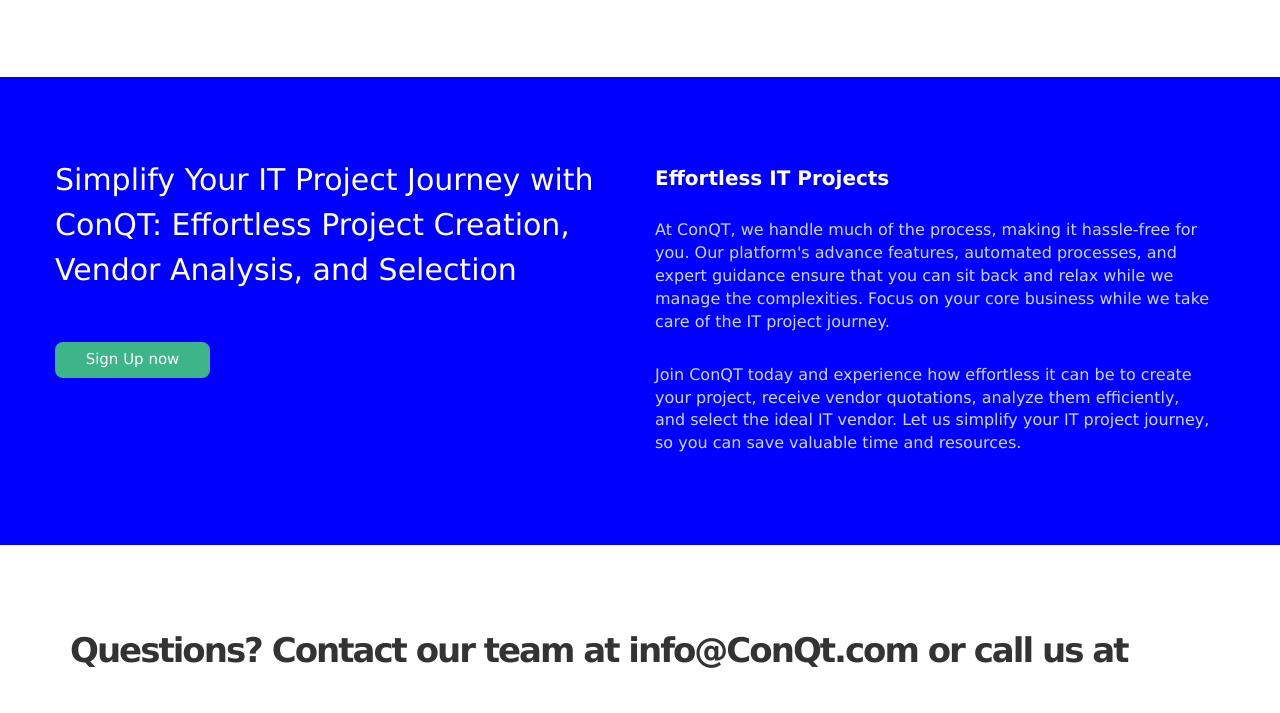
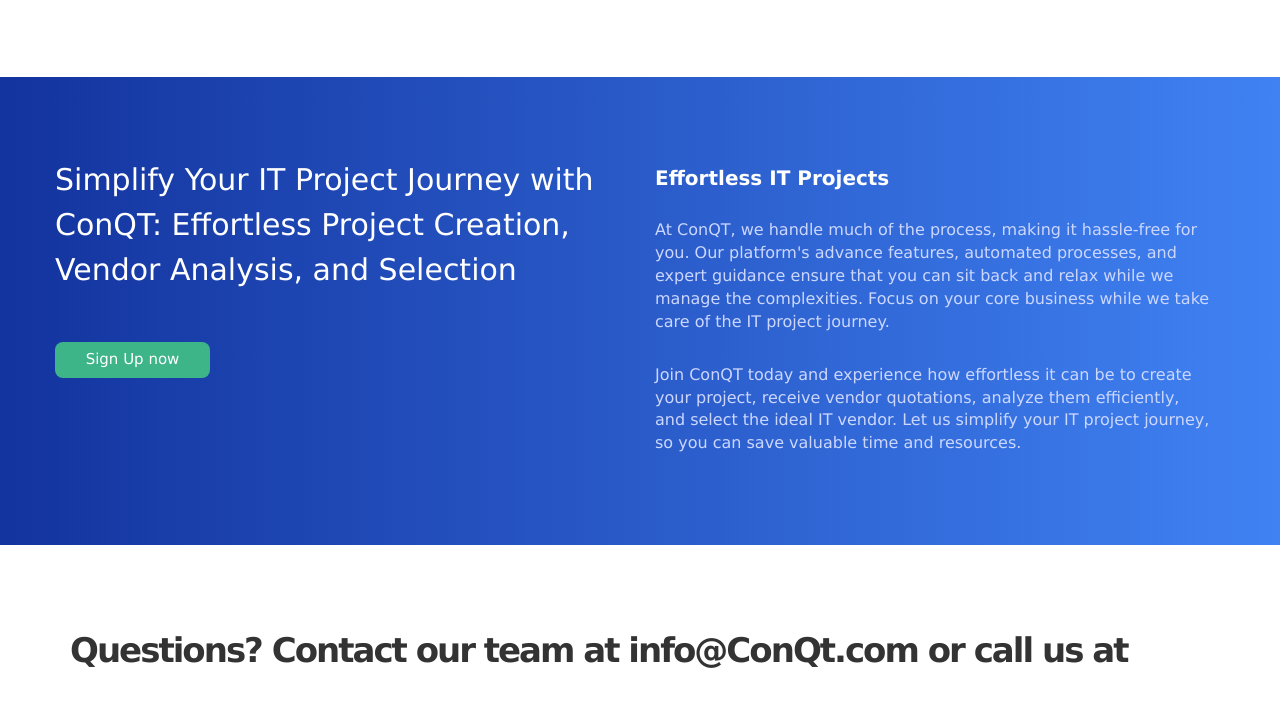
Before and after one commit to lakshyaagrwal04/project-conqt, a plain HTML site: page index.html in a window 1280 px wide. Shown: the part 1931-2644 px from the top of the page. Drawn offline with nearby package versions, Linux system fonts and the light colour scheme.

Commit message:
Update style.css

```diff
--- a/style.css
+++ b/style.css
@@ -372,7 +372,7 @@
 
 
 .box4{
-	background-color: blue;
+	background-image: linear-gradient(to right, #13339e, #4082f3 );
 	margin-top: 80px;
 	color: white;
 
```
